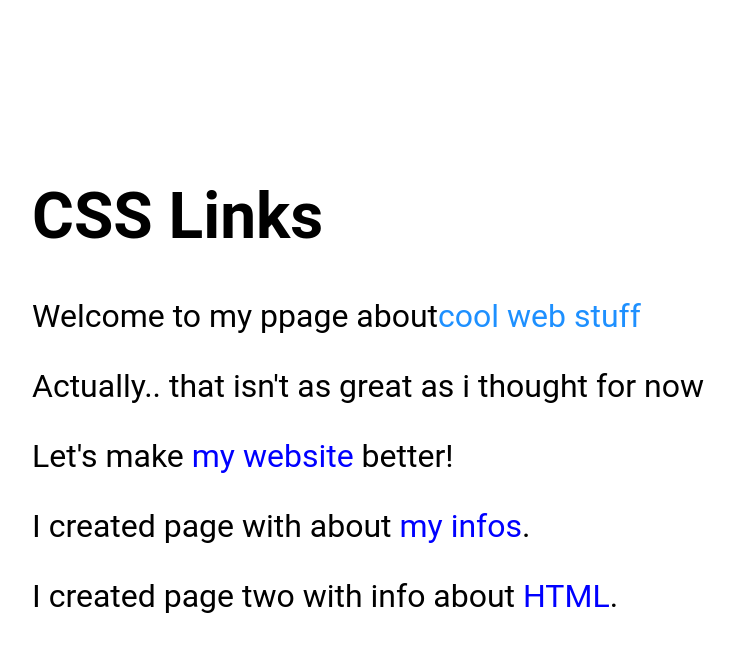
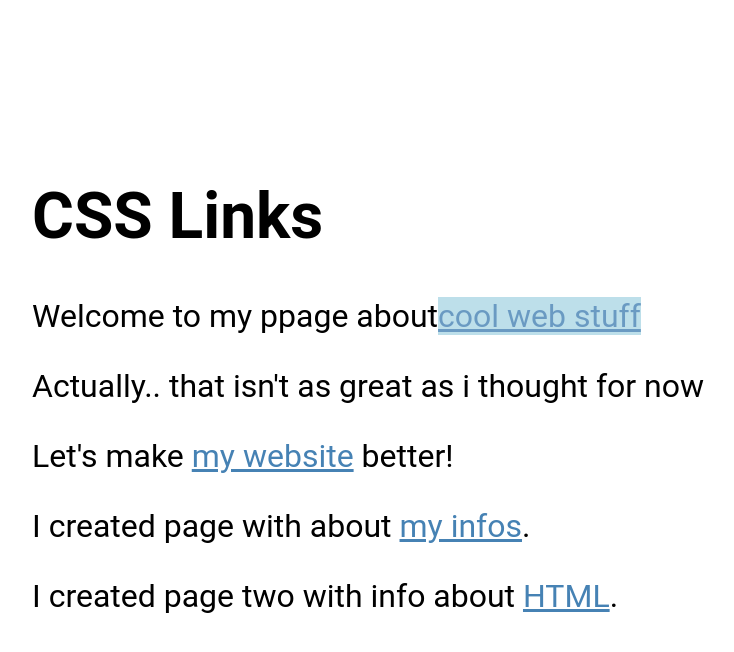
Before and after one commit to HikariHi/freecomdecampFrontendDEV, a plain HTML site: page css/chapter7/index.html in a window 1280 px wide. In both pictures the pointer is over the link "cool web stuff". Shown: the whole page, without its empty margins (104-838 px from the left). Drawn offline with Linux system fonts and the light colour scheme; a web font is replaced by a local one.

Commit message:
(2:32:31) Chapter 9: Mini Project

```diff
--- a/css/chapter7/style7.css
+++ b/css/chapter7/style7.css
@@ -7,9 +7,7 @@ body {
 }
 
 a {
-    text-decoration: none;
-    cursor: pointer;
-    color: blue;
+    color: steelblue;
 
 }
 
@@ -17,11 +15,14 @@ a:visited { /* this called a sudo class or pswudo*/
     color: purple;
 }
 
-a:hover {
-    color: dodgerblue;
-}
+a:hover, a:focus { /* the focus is used when someone uses the tab instead of the mouse */
+    /* color: dodgerblue; */
+    opacity: 0.8;
+    background: lightblue;
+} /* sudo classes can do other things like changing the background */
 
 a:active {
     color: red;
 }
 /* if you put the visisted above the anchor selector, visited will still be applied because the visited has more specificity than the other */
+/* trtib mohim , trbthm kima hna lfo9 */
```
